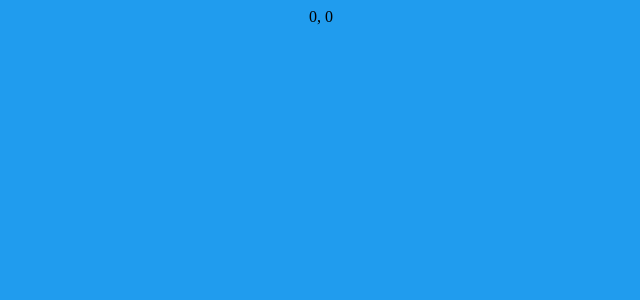
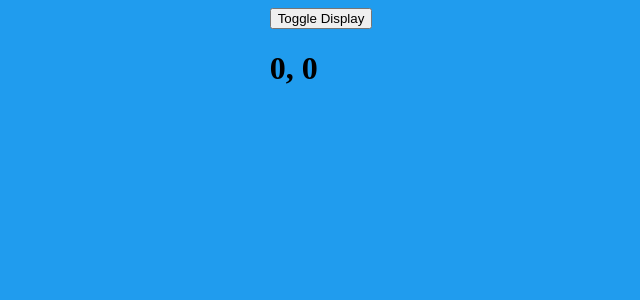
Before and after one commit to dsanderson90/reacthooks-todo, a React (Create React App) app: page / in a window 1280 px wide. Shown: the top 300 px of the page, without its empty margins (319-959 px from the left). Built offline with nearby package versions, Linux system fonts and the light colour scheme.

Commit message:
learned about cleanup functions - return a function at the end of useEffect and cancel subscription, timers, or eventhandlers.

```diff
--- a/src/App.js
+++ b/src/App.js
@@ -1,8 +1,7 @@
 import React from 'react';
 // import TodoList from './components/TodoList'
-import HookMouse from './components/HookMouse'
+import MouseContainer from './components/MouseContainer'
 import './App.css';
-
-const App = () => <div><HookMouse/></div>
+const App = () => <div><MouseContainer/></div>
 
 export default App;
--- a/src/components/HookMouse.js
+++ b/src/components/HookMouse.js
@@ -1,4 +1,4 @@
-import React, { useState, useEffect } from 'react'
+import React, { useState, useEffect } from 'react';
 
 const HookMouse = () => {
   const [x, setX] = useState(0);
@@ -6,20 +6,26 @@ const HookMouse = () => {
 
   // Using an empty array as the second param allows you to mimic componentDidMount
   useEffect(() => {
-    console.log('useEffect Called.')
-    window.addEventListener('mousemove', logMousePosition)
-  }, [])
-  const logMousePosition = (e) => {
-    console.log('mouseEvent')
-    setX(e.clientX)
-    setY(e.clientY)
-  }
+    console.log('useEffect Called.');
+    window.addEventListener('mousemove', logMousePosition);
+
+    // Clean up function
+    return () => {
+      window.removeEventListener('mousemove', logMousePosition)
+    }
+  }, []);
+
+  const logMousePosition = e => {
+    console.log('mouseEvent');
+    setX(e.clientX);
+    setY(e.clientY);
+  };
 
   return (
     <div>
-{x}, {y}
+      {x}, {y}
     </div>
-  )
-}
+  );
+};
 
-export default HookMouse
+export default HookMouse;
--- /dev/null
+++ b/src/components/MouseContainer.js
@@ -0,0 +1,14 @@
+import React, { useState, useEffect } from 'react';
+import HookMouse from './HookMouse';
+
+export default function MouseContainer() {
+  const [display, setDisplay] = useState(true);
+
+  const toggleDisplay = () => setDisplay(!display);
+  return (
+    <div>
+      <button onClick={toggleDisplay}>Toggle Display</button>
+      <h1>{display && <HookMouse/>}</h1>
+    </div>
+  );
+}
```
